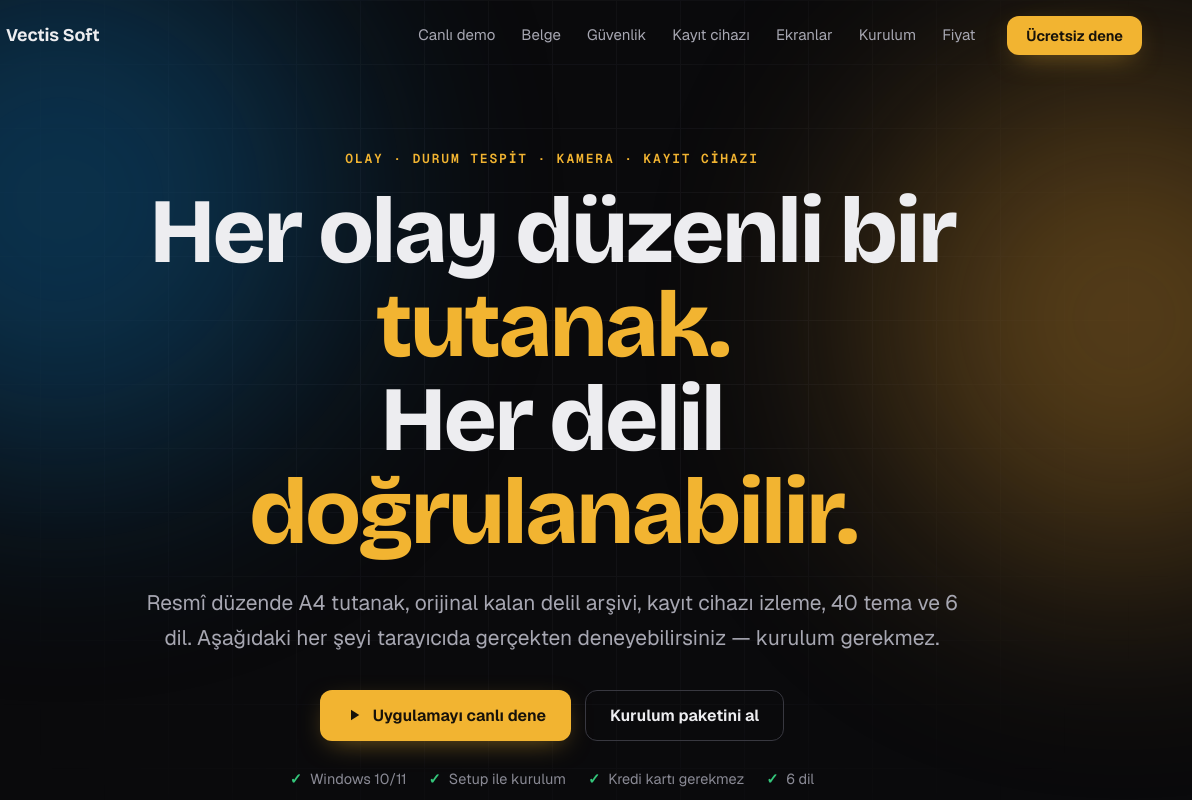
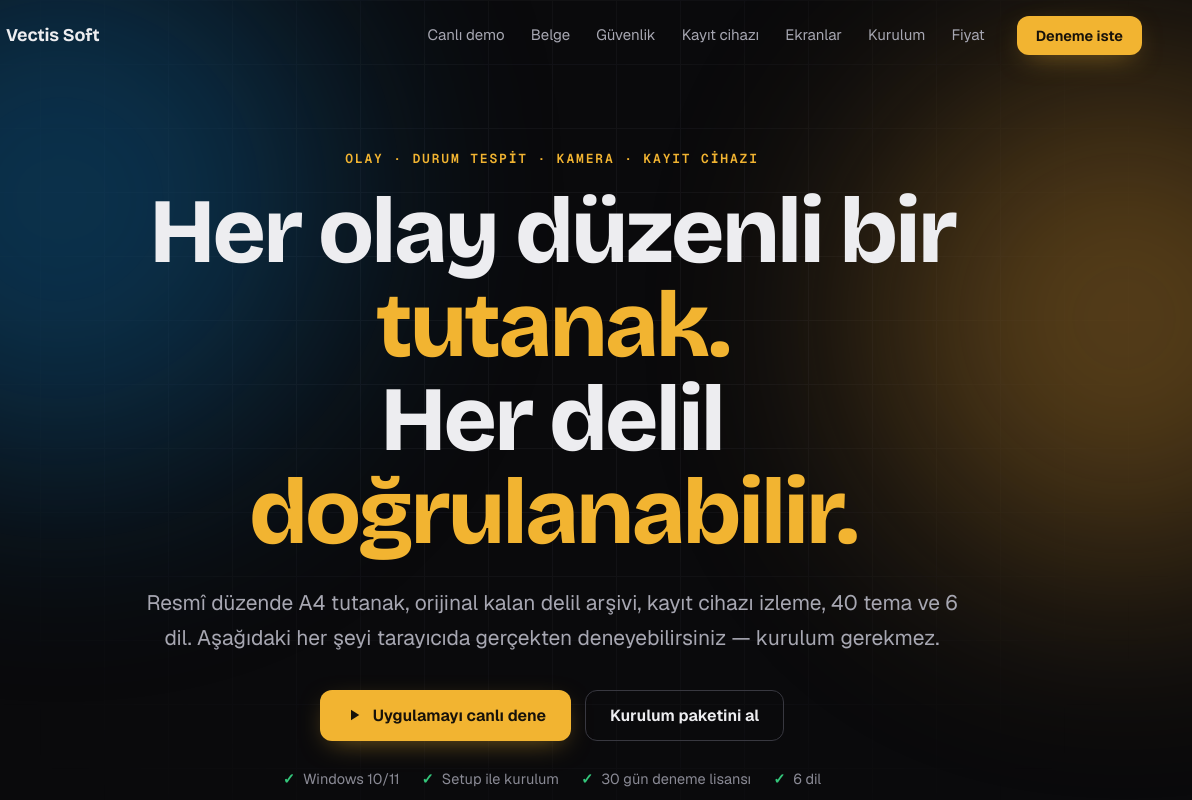
Before and after one commit to MonkeyD-Nika/vectis-soft-tutanak, a plain HTML site: page index.html in a window 1280 px wide. Shown: the top 800 px of the page, 88-1280 px from the left. Drawn offline with Linux system fonts and the light colour scheme.

Commit message:
Deneme lisansı metni düzeltildi, sayfa güncellendi

```diff
--- a/index.html
+++ b/index.html
@@ -34,7 +34,7 @@
       <a href="#indir">Kurulum</a>
       <a href="#fiyat">Fiyat</a>
     </nav>
-    <a class="dugme dugme-kucuk" href="#indir" data-dene>Ücretsiz dene</a>
+    <a class="dugme dugme-kucuk" href="#indir" data-dene>Deneme iste</a>
     <button class="menu-ac" id="menuAc" aria-label="Menüyü aç" aria-expanded="false" aria-controls="menu"><span></span><span></span></button>
   </div>
 </header>
@@ -54,7 +54,7 @@
       <a class="dugme" href="#canli"><svg width="18" height="18" viewBox="0 0 24 24" aria-hidden="true"><path d="M8 5v14l11-7z" fill="currentColor"/></svg> Uygulamayı canlı dene</a>
       <a class="dugme dugme-ikinci" href="#indir" data-dene>Kurulum paketini al</a>
     </div>
-    <ul class="rozetler" data-ac><li>Windows 10/11</li><li>Setup ile kurulum</li><li>Kredi kartı gerekmez</li><li>6 dil</li></ul>
+    <ul class="rozetler" data-ac><li>Windows 10/11</li><li>Setup ile kurulum</li><li>30 gün deneme lisansı</li><li>6 dil</li></ul>
 
     <div class="sahne" id="sahne">
       <div class="pencere" id="pencere">
@@ -283,7 +283,7 @@
     <p class="aciklama" data-ac id="fiyatNot"></p>
     <div class="fiyat-izgara" id="fiyatlar"></div>
     <div class="deneme" id="deneme" data-ac>
-      <div><h3><span data-deneme-gun>30</span> gün ücretsiz deneyin</h3><p>Deneme süresince tüm özellikler açıktır; oluşturulan PDF’lerde “deneme” işareti bulunur. Lisans süresi dolsa bile verilerinizi kaybetmezsiniz: arşiviniz salt okunur açılır ve tüm delil dosyalarınızı dışa aktarabilirsiniz.</p></div>
+      <div><h3><span data-deneme-gun>30</span> günlük deneme lisansı isteyin</h3><p>Uygulama çalışmak için bir lisans kodu ister. Kurulumdan sonra ekranda görünen <b>cihaz kodunu</b> bize iletin; size deneme için etkinleştirme kodu verelim. Lisans süresi dolsa bile verilerinizi kaybetmezsiniz: arşiviniz salt okunur açılır ve tüm delil dosyalarınızı dışa aktarabilirsiniz.</p></div>
       <div class="deneme-dugme" id="denemeDugme"></div>
     </div>
   </div>
@@ -311,7 +311,7 @@
 <section class="kapanis">
   <div class="kap">
     <h2 data-ac>Bir sonraki olayda hazır olun.</h2>
-    <p data-ac>Tutanak ve Kamera’yı 30 gün ücretsiz deneyin.</p>
+    <p data-ac>Tutanak ve Kamera için 30 günlük deneme lisansı isteyin.</p>
     <div class="dugmeler orta" data-ac><a class="dugme" href="#indir" data-dene>Kurulum paketini al</a><a class="dugme dugme-ikinci" href="#canli">Canlı demoya dön</a></div>
   </div>
 </section>
--- a/js/demo.js
+++ b/js/demo.js
@@ -244,7 +244,7 @@
       ["İndirin", "Tutanak_Kurulum ve/veya Kamera_Kurulum paketini indirin.", () => `<p><b>Kurulum paketi indiriliyor…</b></p><div class="kp-bar" id="kpB"><i></i></div><p>${P[0] ? P[0].dosya + " · " + mb(P[0].boyut) : "Tutanak_Kurulum.exe"}</p>`, "İleri"],
       ["SHA-256 değerini doğrulayın", "PowerShell’de Get-FileHash ile sonucu bu sayfadaki değerle karşılaştırın.", () => `<p><b>Doğrulama</b></p><code>Get-FileHash .\\${P[0] ? P[0].dosya : "Tutanak_Kurulum.exe"} -Algorithm SHA256</code><p>Çıktı, sitedeki değerle <b>aynı</b> olmalıdır:</p><code>${P[0] ? P[0].sha256 : "…"}</code>`, "İleri"],
       ["Kurulum sihirbazını çalıştırın", "Klasör, masaüstü simgesi ve Windows ile başlatma seçeneklerini belirleyin.", () => `<p><b>Kurulum türü</b></p><p>☑ Masaüstü simgesi oluştur<br>☐ Windows ile birlikte başlat<br>☑ Başlat menüsüne ekle</p><div class="kp-bar dolu"><i></i></div><p>Dosyalar kopyalanıyor… Kurulum tamam.</p>`, "Bitir"],
-      ["Lisansı etkinleştirin", "Cihaz kodunuzu paylaşın, etkinleştirme kodunu girin. Deneme için kod gerekmez.", () => `<p><b>Lisans</b></p><code>Cihaz kodu: 7F3A-91C2-0B4E-D5A8</code><code>Etkinleştirme kodu: TA-••••-••••-••••</code><p>✓ Lisans etkin. Arşiv klasörünü seçin ve parola belirleyin.</p>`, "Başla"]
+      ["Lisansı etkinleştirin", "Cihaz kodunuzu paylaşın, etkinleştirme kodunu girin. Deneme lisansı için kodu bizden isteyin.", () => `<p><b>Lisans</b></p><code>Cihaz kodu: 7F3A-91C2-0B4E-D5A8</code><code>Etkinleştirme kodu: TA-••••-••••-••••</code><p>✓ Lisans etkin. Arşiv klasörünü seçin ve parola belirleyin.</p>`, "Başla"]
     ];
     let si = 0, oto;
     const goster = () => {
--- a/js/site.js
+++ b/js/site.js
@@ -82,7 +82,7 @@
   const dd = $("#denemeDugme");
   if (!dd) return;
   const dugme = (metin, href, ikinci) => { const a = document.createElement("a"); a.className = "dugme" + (ikinci ? " dugme-ikinci" : ""); a.textContent = metin; a.href = href; return a; };
-  if (S.indirmeUrl) dd.append(dugme("Deneme sürümünü indir", S.indirmeUrl));
+  if (S.indirmeUrl) dd.append(dugme("Kurulum paketine git", "#indir"));
   else { const a = dugme("Çok yakında", "#"); a.setAttribute("aria-disabled", "true"); dd.append(a); }
   if (S.eposta) dd.append(dugme("E-posta ile ulaşın", "mailto:" + S.eposta + "?subject=" + encodeURIComponent("Tutanak ve Delil Arşiv Sistemi — deneme talebi"), true));
   if (S.whatsapp) dd.append(dugme("WhatsApp", "https://wa.me/" + S.whatsapp, true));
```
